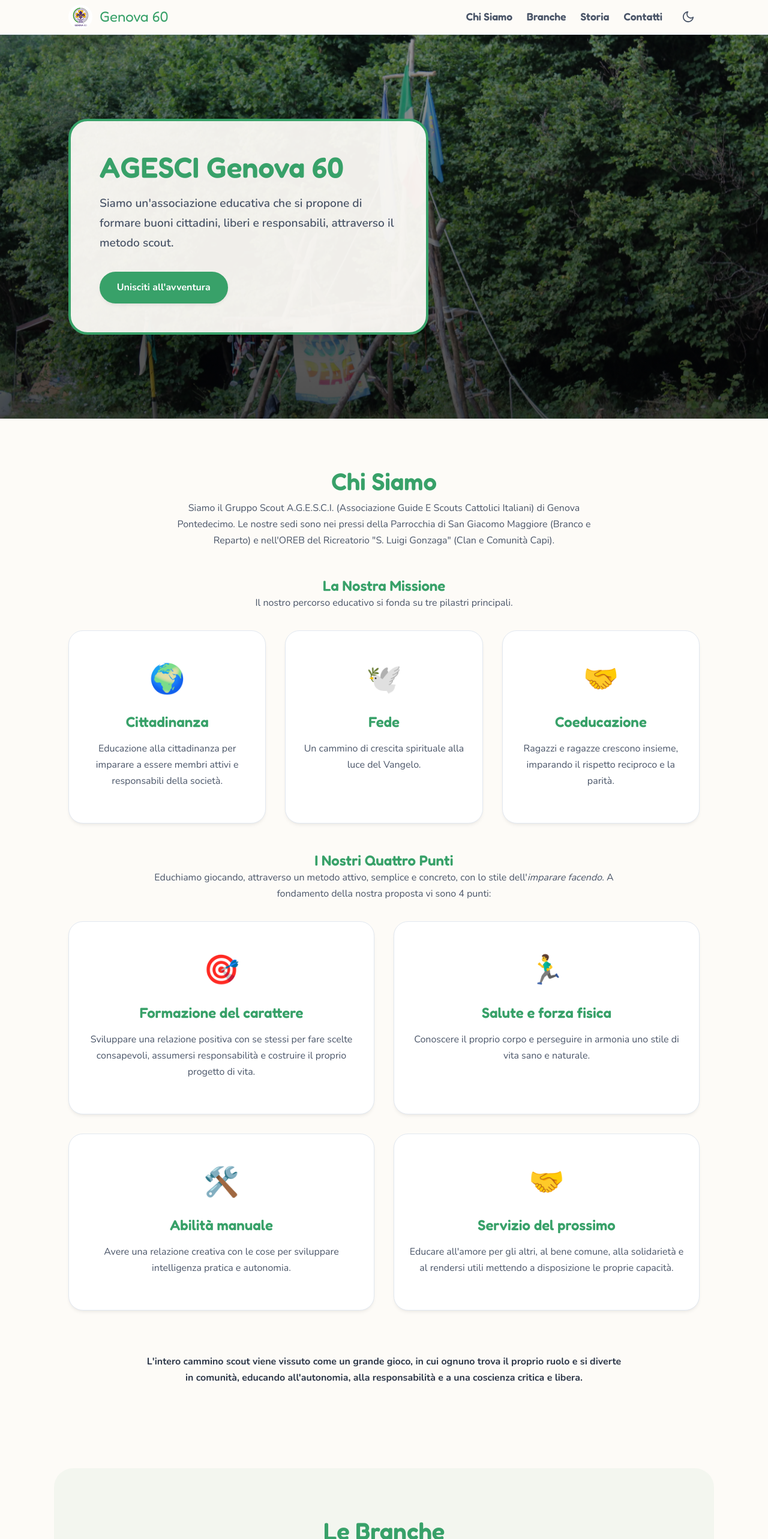
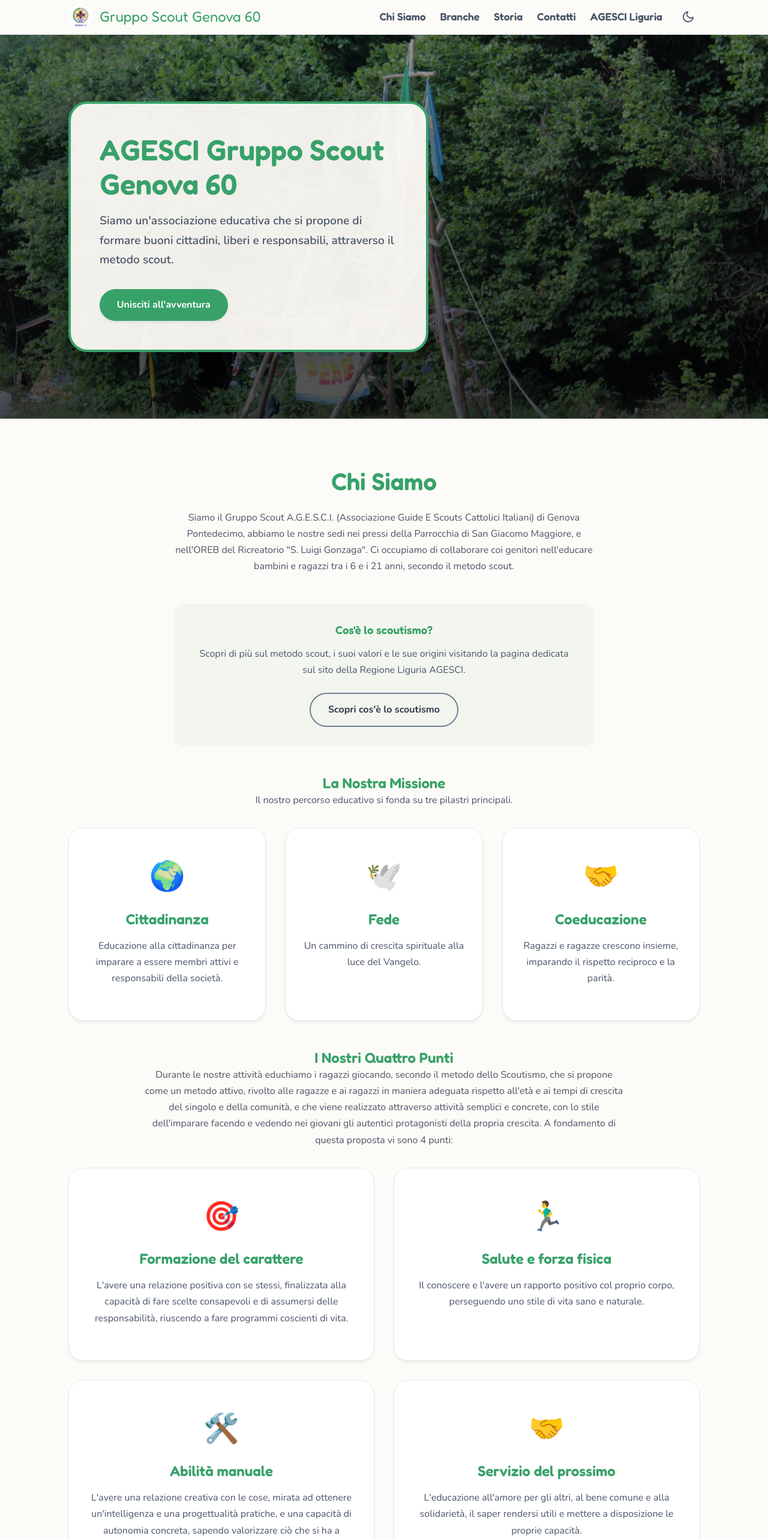
Before and after one commit to pietroMonta42/genova60_homepage, a Vue app: page / in a window 1280 px wide. Shown: the top 2566 px of the page at 60% size. Built offline with nearby package versions, Linux system fonts and the light colour scheme.

Commit message:
feat: update content and navigation in App.vue and add local dev environment configuration

```diff
--- a/src/App.vue
+++ b/src/App.vue
@@ -24,7 +24,7 @@
       <div class="container nav-container">
         <div class="brand">
           <img src="./assets/genova60_logo.jpg" alt="Logo Genova 60" class="brand-logo" />
-          <span class="brand-text">Genova 60</span>
+          <span class="brand-text">Gruppo Scout Genova 60</span>
         </div>
 
         <div class="nav-links">
@@ -32,6 +32,7 @@
           <a href="#branche" class="nav-link">Branche</a>
           <a href="#storia" class="nav-link">Storia</a>
           <a href="#contatti" class="nav-link">Contatti</a>
+          <a href="https://liguria.agesci.it/" target="_blank" class="nav-link" title="Visita il sito di AGESCI Liguria">AGESCI Liguria</a>
           <button @click="toggleTheme" class="theme-toggle" aria-label="Toggle Dark Mode">
             <svg v-if="!isDarkMode" xmlns="http://www.w3.org/2000/svg" width="22" height="22" viewBox="0 0 24 24" fill="none" stroke="currentColor" stroke-width="2" stroke-linecap="round" stroke-linejoin="round"><path d="M21 12.79A9 9 0 1 1 11.21 3 7 7 0 0 0 21 12.79z"></path></svg>
             <svg v-else xmlns="http://www.w3.org/2000/svg" width="22" height="22" viewBox="0 0 24 24" fill="none" stroke="currentColor" stroke-width="2" stroke-linecap="round" stroke-linejoin="round"><circle cx="12" cy="12" r="5"></circle><line x1="12" y1="1" x2="12" y2="3"></line><line x1="12" y1="21" x2="12" y2="23"></line><line x1="4.22" y1="4.22" x2="5.64" y2="5.64"></line><line x1="18.36" y1="18.36" x2="19.78" y2="19.78"></line><line x1="1" y1="12" x2="3" y2="12"></line><line x1="21" y1="12" x2="23" y2="12"></line><line x1="4.22" y1="19.78" x2="5.64" y2="18.36"></line><line x1="18.36" y1="5.64" x2="19.78" y2="4.22"></line></svg>
@@ -46,7 +47,7 @@
         <div class="hero-overlay"></div>
         <div class="hero-content container">
           <div class="hero-text-box animate-fade-in">
-            <h1 class="hero-title">AGESCI Genova 60</h1>
+            <h1 class="hero-title">AGESCI Gruppo Scout Genova 60</h1>
             <p class="hero-subtitle">
               Siamo un'associazione educativa che si propone di formare buoni cittadini, liberi e responsabili, attraverso il metodo scout.
             </p>
@@ -61,7 +62,13 @@
       <section id="chisiamo" class="section container">
         <div class="section-header">
           <h2>Chi Siamo</h2>
-          <p>Siamo il Gruppo Scout A.G.E.S.C.I. (Associazione Guide E Scouts Cattolici Italiani) di Genova Pontedecimo. Le nostre sedi sono nei pressi della Parrocchia di San Giacomo Maggiore (Branco e Reparto) e nell'OREB del Ricreatorio "S. Luigi Gonzaga" (Clan e Comunità Capi).</p>
+          <p class="mt-3">Siamo il Gruppo Scout A.G.E.S.C.I. (Associazione Guide E Scouts Cattolici Italiani) di Genova Pontedecimo, abbiamo le nostre sedi nei pressi della Parrocchia di San Giacomo Maggiore, e nell'OREB del Ricreatorio "S. Luigi Gonzaga". Ci occupiamo di collaborare coi genitori nell'educare bambini e ragazzi tra i 6 e i 21 anni, secondo il metodo scout.</p>
+
+          <div class="mt-5 p-4 bg-soft" style="border-radius: 1rem; text-align: center;">
+            <h3 style="margin-bottom: 1rem;">Cos'è lo scoutismo?</h3>
+            <p style="margin-bottom: 1.5rem; color: var(--text-secondary);">Scopri di più sul metodo scout, i suoi valori e le sue origini visitando la pagina dedicata sul sito della Regione Liguria AGESCI.</p>
+            <a href="https://liguria.agesci.it/scoutismo/" target="_blank" class="btn btn-outline" rel="noopener noreferrer">Scopri cos'è lo scoutismo</a>
+          </div>
         </div>
 
         <div class="text-center mt-5 mb-4">
@@ -90,7 +97,7 @@
         <div class="text-center mt-5 mb-4">
           <h2>I Nostri Quattro Punti</h2>
           <p style="color: var(--text-secondary); max-width: 800px; margin: 0 auto;">
-            Educhiamo giocando, attraverso un metodo attivo, semplice e concreto, con lo stile dell'<em>imparare facendo</em>. A fondamento della nostra proposta vi sono 4 punti:
+            Durante le nostre attività educhiamo i ragazzi giocando, secondo il metodo dello Scoutismo, che si propone come un metodo attivo, rivolto alle ragazze e ai ragazzi in maniera adeguata rispetto all'età e ai tempi di crescita del singolo e della comunità, e che viene realizzato attraverso attività semplici e concrete, con lo stile dell'imparare facendo e vedendo nei giovani gli autentici protagonisti della propria crescita. A fondamento di questa proposta vi sono 4 punti:
           </p>
         </div>
 
@@ -98,27 +105,27 @@
           <div class="card mission-card">
             <div class="card-icon">🎯</div>
             <h3>Formazione del carattere</h3>
-            <p>Sviluppare una relazione positiva con se stessi per fare scelte consapevoli, assumersi responsabilità e costruire il proprio progetto di vita.</p>
+            <p>L'avere una relazione positiva con se stessi, finalizzata alla capacità di fare scelte consapevoli e di assumersi delle responsabilità, riuscendo a fare programmi coscienti di vita.</p>
           </div>
           <div class="card mission-card">
             <div class="card-icon">🏃‍♂️</div>
             <h3>Salute e forza fisica</h3>
-            <p>Conoscere il proprio corpo e perseguire in armonia uno stile di vita sano e naturale.</p>
+            <p>Il conoscere e l'avere un rapporto positivo col proprio corpo, perseguendo uno stile di vita sano e naturale.</p>
           </div>
           <div class="card mission-card">
             <div class="card-icon">🛠️</div>
             <h3>Abilità manuale</h3>
-            <p>Avere una relazione creativa con le cose per sviluppare intelligenza pratica e autonomia.</p>
+            <p>L'avere una relazione creativa con le cose, mirata ad ottenere un'intelligenza e una progettualità pratiche, e una capacità di autonomia concreta, sapendo valorizzare ciò che si ha a disposizione.</p>
           </div>
           <div class="card mission-card">
             <div class="card-icon">🤝</div>
             <h3>Servizio del prossimo</h3>
-            <p>Educare all'amore per gli altri, al bene comune, alla solidarietà e al rendersi utili mettendo a disposizione le proprie capacità.</p>
+            <p>L'educazione all'amore per gli altri, al bene comune e alla solidarietà, il saper rendersi utili e mettere a disposizione le proprie capacità.</p>
           </div>
         </div>
 
         <div class="mt-5 conclusion-text">
-          <strong>L'intero cammino scout viene vissuto come un grande gioco, in cui ognuno trova il proprio ruolo e si diverte in comunità, educando all'autonomia, alla responsabilità e a una coscienza critica e libera.</strong>
+          <strong>L'intero cammino Scout viene vissuto dalle ragazze e dai ragazzi come un grande gioco in cui poter trovare ognuno il proprio ruolo e divertirsi in una piccola comunità di amici; un cammino che, passando attraverso il gioco, educa all'autonomia, alla responsabilità e ad una coscienza critica e libera.</strong>
         </div>
       </section>
 
@@ -218,7 +225,10 @@
           <p>C.F. 95121410104</p>
           <p>Email: <a href="mailto:genova60@liguria.agesci.it">genova60@liguria.agesci.it</a> &bull; Pec: <a href="mailto:genova60@pec.agesci.it">genova60@pec.agesci.it</a></p>
         </div>
-        <p class="copyright">&copy; {{ new Date().getFullYear() }} AGESCI Gruppo Genova 60. Tutti i diritti riservati.</p>
+        <p class="copyright">
+          &copy; {{ new Date().getFullYear() }} AGESCI Gruppo Genova 60. Tutti i diritti riservati.
+          <a href="https://ge60.altervista.org/" style="display: none;" aria-hidden="true" rel="noopener noreferrer">Vecchio sito web</a>
+        </p>
       </div>
     </footer>
   </div>
```
